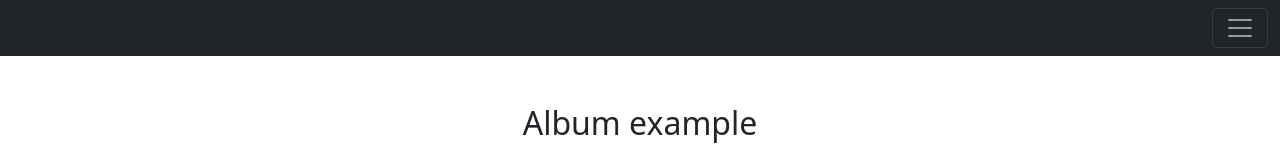
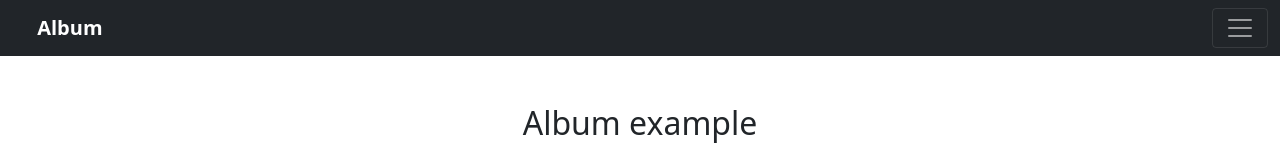
Before and after one commit to otabek024/bootstrap-practice1, a plain HTML site: page index.html in a window 1280 px wide. Shown: the top 154 px of the page. Drawn offline with nearby package versions, Linux system fonts and the light colour scheme.

Commit message:
Add brand and change alignment

```diff
--- a/index.html
+++ b/index.html
@@ -30,7 +30,11 @@
     </div>
   </div>
   <nav class="navbar navbar-dark bg-dark">
-    <div class="container-fluid d-flex justify-content-end">
+    <div class="container-fluid d-flex justify-content-between">
+      <a href="#" class="navbar-brand">
+        <i class="far fa-camera"></i>
+        <strong>Album</strong>
+      </a>
       <button class="navbar-toggler" type="button" data-bs-toggle="collapse" data-bs-target="#navbarToggleExternalContent" aria-controls="navbarToggleExternalContent" aria-expanded="false" aria-label="Toggle navigation">
         <span class="navbar-toggler-icon"></span>
       </button>
```
